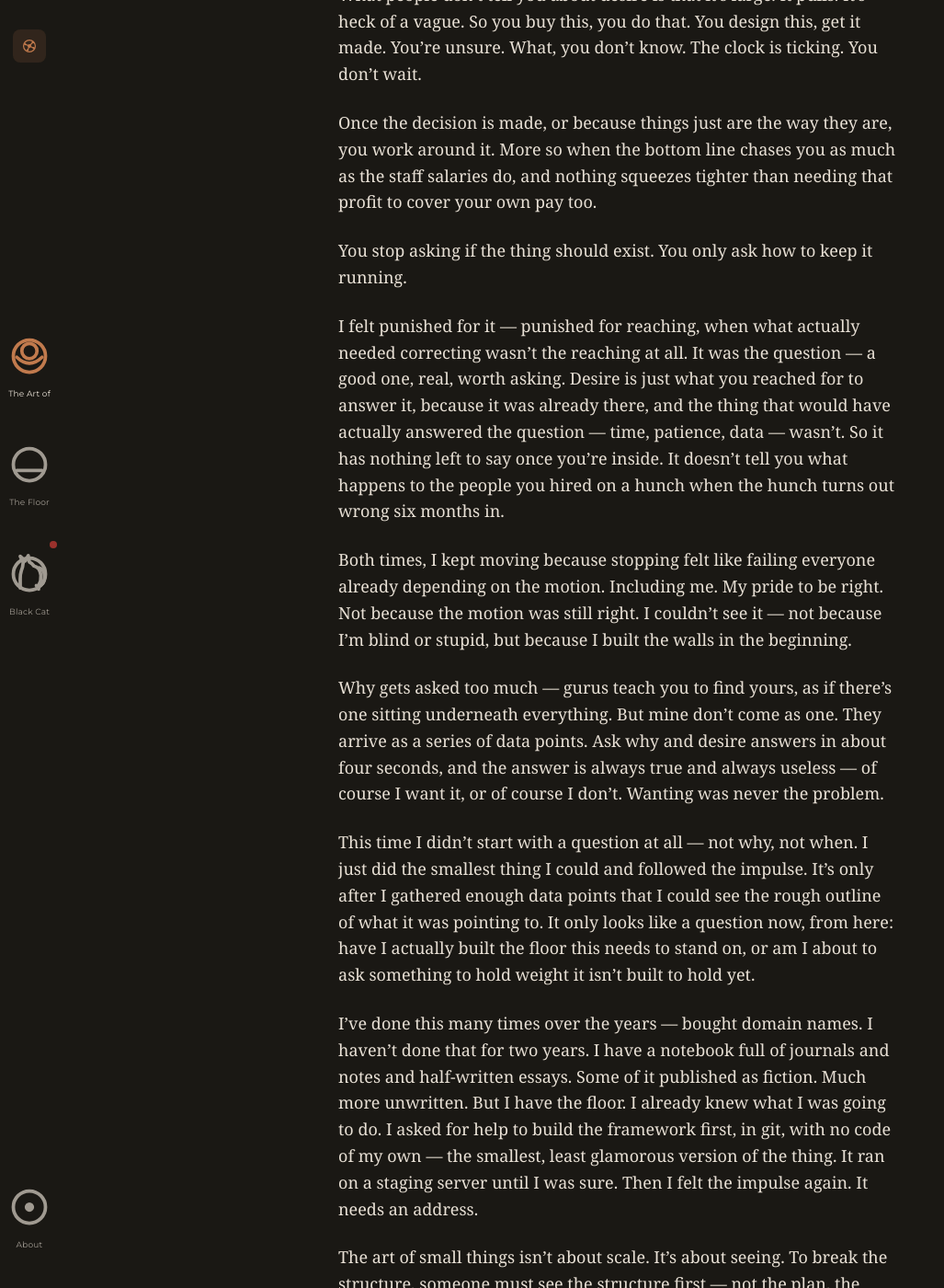
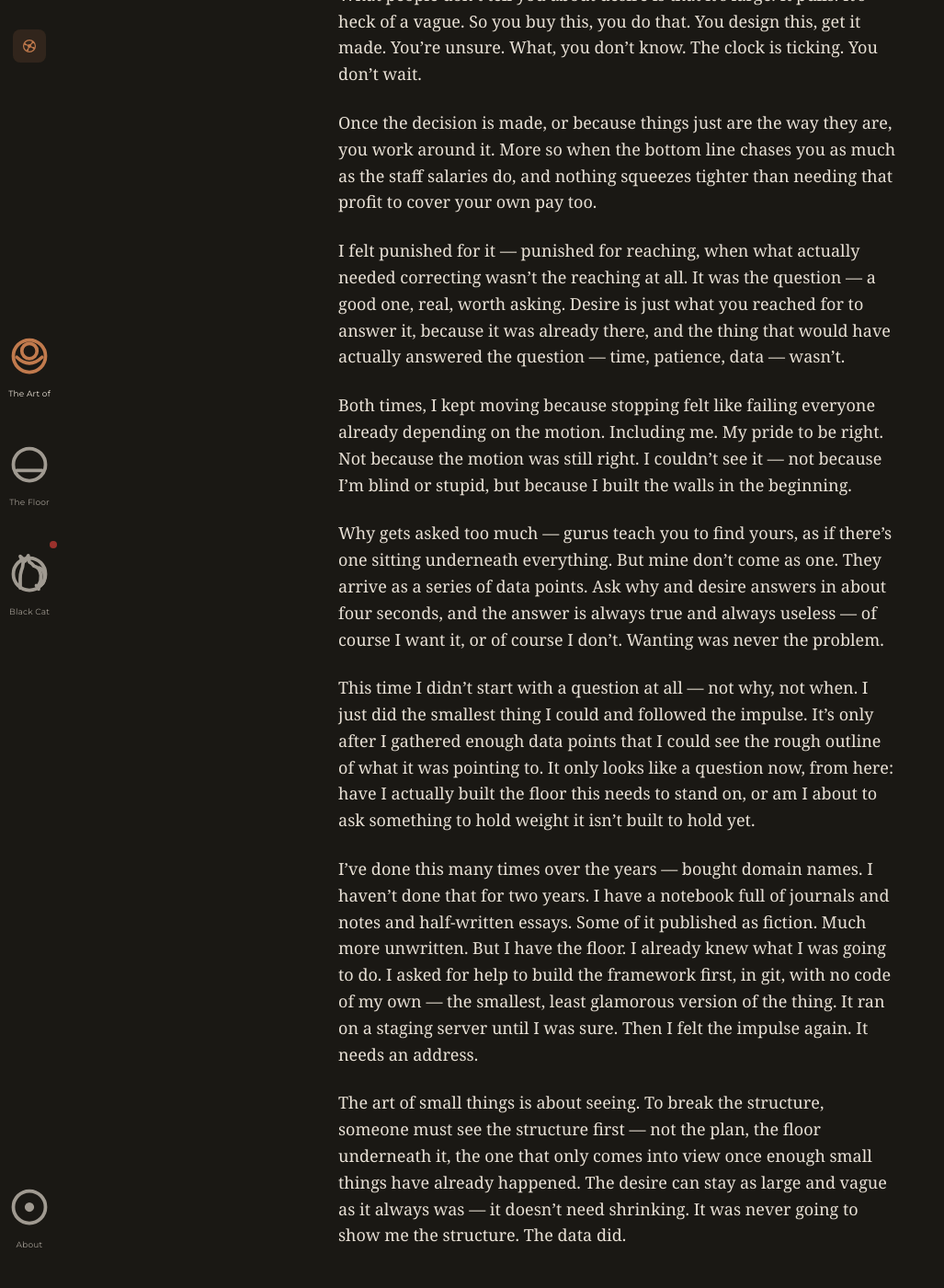
Before and after one commit to 2pix/small-things, a Jekyll site: the page built from _posts/2026-07-22-until-you-see-it.md, in a window 1280 px wide and 1400 px high, scrolled down 609 px. Shown: the whole window at 92% size, without its empty margins (0-1027 px from the left). Built offline with Jekyll 4.4.1, drawn with Linux system fonts in a browser that asks for light colours; some of the changed text lies outside the part shown.

Commit message:
Cut three unrevised-Claude passages from Until You See It
Following an AI-detection check, removed the one full paragraph and two
sentences that were still exactly as first drafted and never individually
revised: "You stop asking if the thing should exist...", "So it has
nothing left to say once you're inside" / the "hired on a hunch" image,
and "The art of small things isn't about scale" / "What's ready now, not
what you want eventually." Minimal mechanical fix applied where pure
deletion broke grammar (closing paragraph's opening clause).

```diff
--- a/_posts/2026-07-22-until-you-see-it.md
+++ b/_posts/2026-07-22-until-you-see-it.md
@@ -15,9 +15,7 @@ What people don't tell you about desire is that it's large. It pulls. It's heck
 
 Once the decision is made, or because things just are the way they are, you work around it. More so when the bottom line chases you as much as the staff salaries do, and nothing squeezes tighter than needing that profit to cover your own pay too.
 
-You stop asking if the thing should exist. You only ask how to keep it running.
-
-I felt punished for it — punished for reaching, when what actually needed correcting wasn't the reaching at all. It was the question — a good one, real, worth asking. Desire is just what you reached for to answer it, because it was already there, and the thing that would have actually answered the question — time, patience, data — wasn't. So it has nothing left to say once you're inside. It doesn't tell you what happens to the people you hired on a hunch when the hunch turns out wrong six months in.
+I felt punished for it — punished for reaching, when what actually needed correcting wasn't the reaching at all. It was the question — a good one, real, worth asking. Desire is just what you reached for to answer it, because it was already there, and the thing that would have actually answered the question — time, patience, data — wasn't.
 
 Both times, I kept moving because stopping felt like failing everyone already depending on the motion. Including me. My pride to be right. Not because the motion was still right. I couldn't see it — not because I'm blind or stupid, but because I built the walls in the beginning.
 
@@ -27,4 +25,4 @@ This time I didn't start with a question at all — not why, not when. I just di
 
 I've done this many times over the years — bought domain names. I haven't done that for two years. I have a notebook full of journals and notes and half-written essays. Some of it published as fiction. Much more unwritten. But I have the floor. I already knew what I was going to do. I asked for help to build the framework first, in git, with no code of my own — the smallest, least glamorous version of the thing. It ran on a staging server until I was sure. Then I felt the impulse again. It needs an address.
 
-The art of small things isn't about scale. It's about seeing. To break the structure, someone must see the structure first — not the plan, the floor underneath it, the one that only comes into view once enough small things have already happened. What's ready now, not what you want eventually. The desire can stay as large and vague as it always was — it doesn't need shrinking. It was never going to show me the structure. The data did.
+The art of small things is about seeing. To break the structure, someone must see the structure first — not the plan, the floor underneath it, the one that only comes into view once enough small things have already happened. The desire can stay as large and vague as it always was — it doesn't need shrinking. It was never going to show me the structure. The data did.
```
